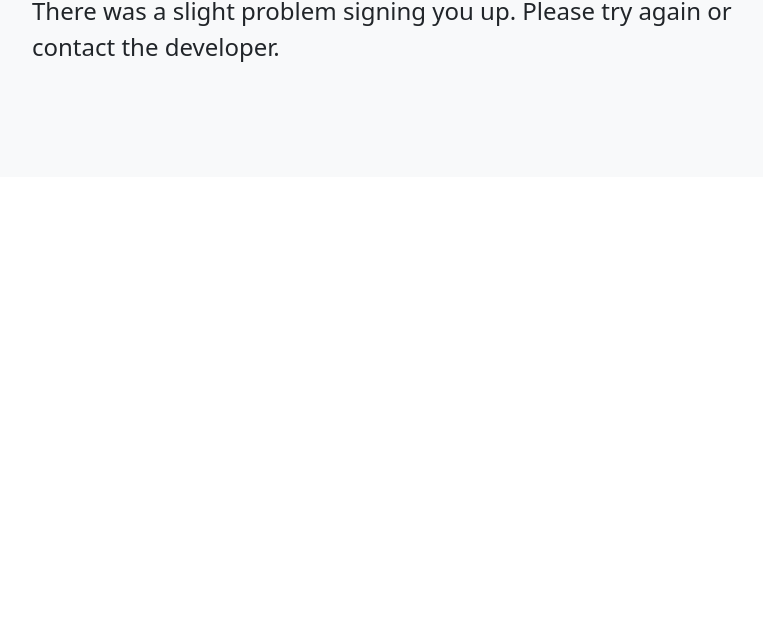
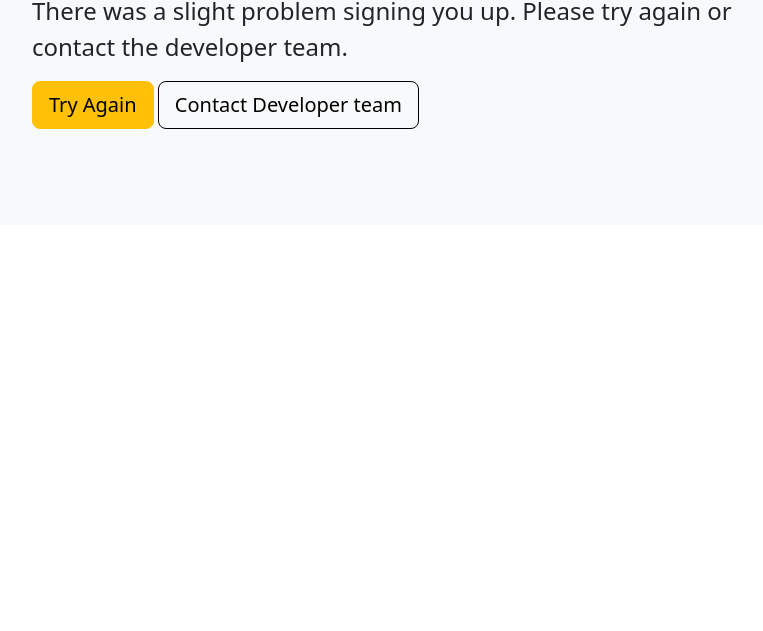
Before and after one commit to yosephfetene/2restapi, a website: page failure.html in a window 1280 px wide. Shown: the part 169-800 px from the top of the page, without its empty margins (28-791 px from the left). Drawn offline with nearby package versions, Linux system fonts and the light colour scheme.

Commit message:
a lot i guess

```diff
--- a/app.js
+++ b/app.js
@@ -56,6 +56,11 @@ app.post("/", function(req, res){
     httpRequest.end();
 });
 
+
 const port = 3000;
 
+app.post("/failure", function(req, res){
+    res.redirect("/");
+})
+
 app.listen(port, console.log(`Server is listening on port ${port}`));
--- a/failure.html
+++ b/failure.html
@@ -2,6 +2,7 @@
 <html lang="en">
 <head>
     <link href="https://cdn.jsdelivr.net/npm/bootstrap@5.3.8/dist/css/bootstrap.min.css" rel="stylesheet">
+    <link rel="stylesheet" href="/css/styles.css">
     <script src="https://cdn.jsdelivr.net/npm/bootstrap@5.3.8/dist/js/bootstrap.bundle.min.js"></script>
     <meta charset="UTF-8">
     <meta name="viewport" content="width=device-width, initial-scale=1.0">
@@ -11,7 +12,12 @@
     <div class="p-5 mb-4 bg-body-tertiary rounded-3">
         <div class="container-fluid py-5">
             <h1 class="display-5 fw-bold">Oops!</h1>
-            <p class="col-md-8 fs-4">There was a slight problem signing you up. Please try again or contact the developer.</p>
+            <p class="col-md-8 fs-4">There was a slight problem signing you up. Please try again or contact the developer team.</p>
+            <form id="fail" method="post" action="/failure">
+                <button
+                class="btn btn-warning btn-lg" type="submit">Try Again
+            </button></form>
+            <button class="btn btn-lg btn-custom">Contact Developer team</button>
         </div>
     </div>
 </body>
--- a/public/css/styles.css
+++ b/public/css/styles.css
@@ -28,3 +28,15 @@ body {
   margin-bottom: -1px;
   border-radius: 0;
 }
+.btn-custom:hover{
+  background-color: lightgray;
+  color: black;
+}
+.btn-custom{
+  color: black;
+  border: solid black 1px;
+}
+
+#fail{
+  display: inline-block;
+}
```
Also changed, not shown: success.html (+3 -0 lines).
